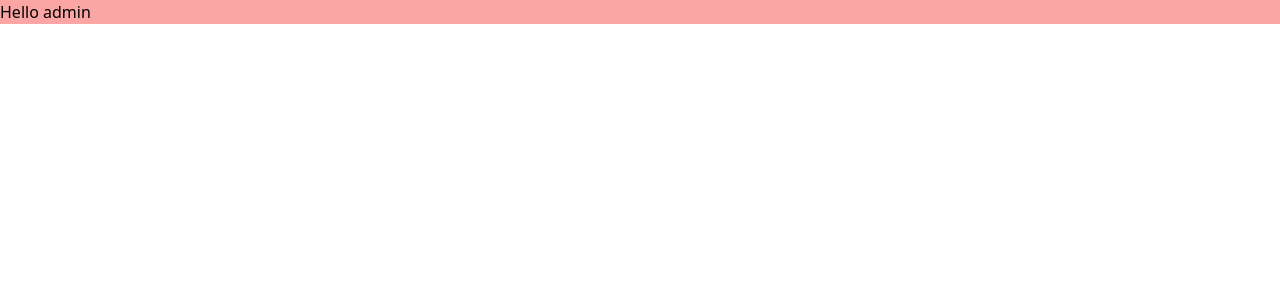
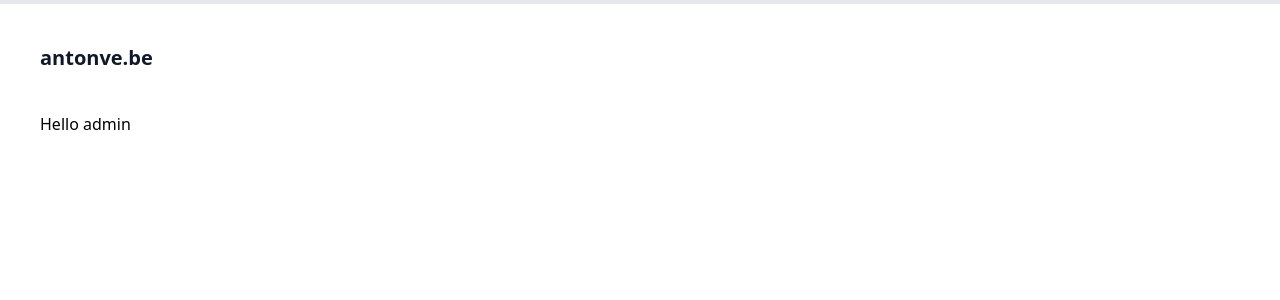
Before and after one commit to antonve/antonve.be-admin, a Next.js app: page / in a window 1280 px wide. Shown: the top 300 px of the page. Built offline with nearby package versions, Linux system fonts and the light colour scheme.

Commit message:
add layout

```diff
--- /dev/null
+++ b/src/app/components/Layout.tsx
@@ -0,0 +1,16 @@
+import {FC} from 'react'
+
+const Layout: FC<{}> = ({children}) => (
+  <div className="mb-8">
+    <header
+      className={`bg-grey-lightest border-t-4 border-gray-200 hero-background p-10 flex justify-between`}
+    >
+      <h1 className="text-gray-900 text-base no-underline hover:no-underline font-extrabold text-xl">
+        antonve.be
+      </h1>
+    </header>
+    <div className="px-10">{children}</div>
+  </div>
+)
+
+export default Layout
--- a/src/pages/_app.tsx
+++ b/src/pages/_app.tsx
@@ -1,8 +1,13 @@
 import '../globals.css'
 import type { AppProps } from 'next/app'
+import Layout from '@app/components/Layout'
 
 function MyApp({ Component, pageProps }: AppProps) {
-  return <Component {...pageProps} />
+  return (
+    <Layout>
+      <Component {...pageProps} />
+    </Layout>
+  )
 }
 
 export default MyApp
--- a/src/pages/index.tsx
+++ b/src/pages/index.tsx
@@ -1,7 +1,7 @@
 import type { NextPage } from 'next'
 
 const Home: NextPage = () => {
-  return <div className="bg-red-300">Hello admin</div>
+  return <div className="">Hello admin</div>
 }
 
 export default Home
--- a/tailwind.config.js
+++ b/tailwind.config.js
@@ -1,7 +1,12 @@
 module.exports = {
-  content: ["./src/**/*.{js,ts,jsx,tsx}"],
+  content: ['./src/**/*.{js,ts,jsx,tsx}'],
   theme: {
-    extend: {},
+    extend: {
+      colors: {
+        accent: '#ff225a',
+        neon: '#18d6cc',
+      },
+    },
   },
   plugins: [],
-};
+}
```
